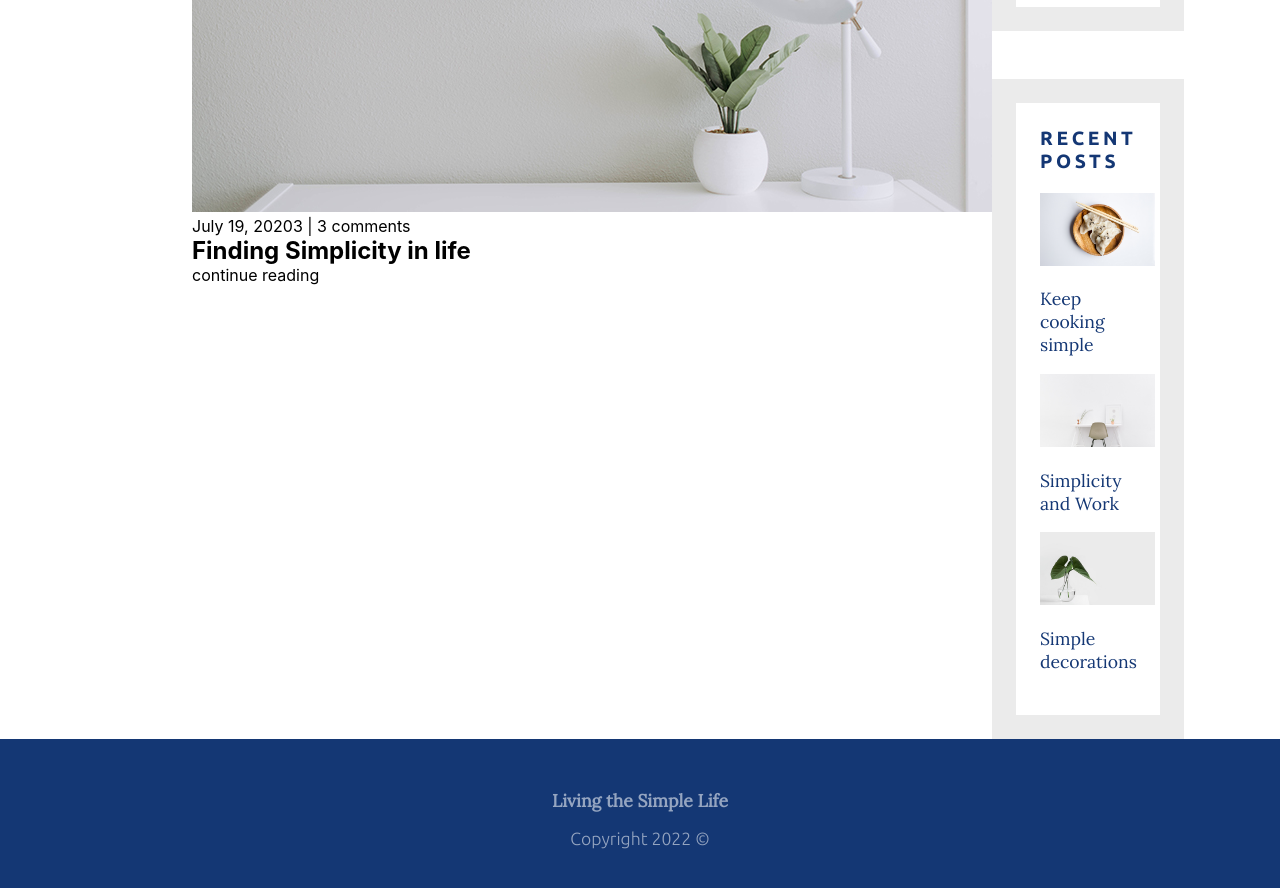
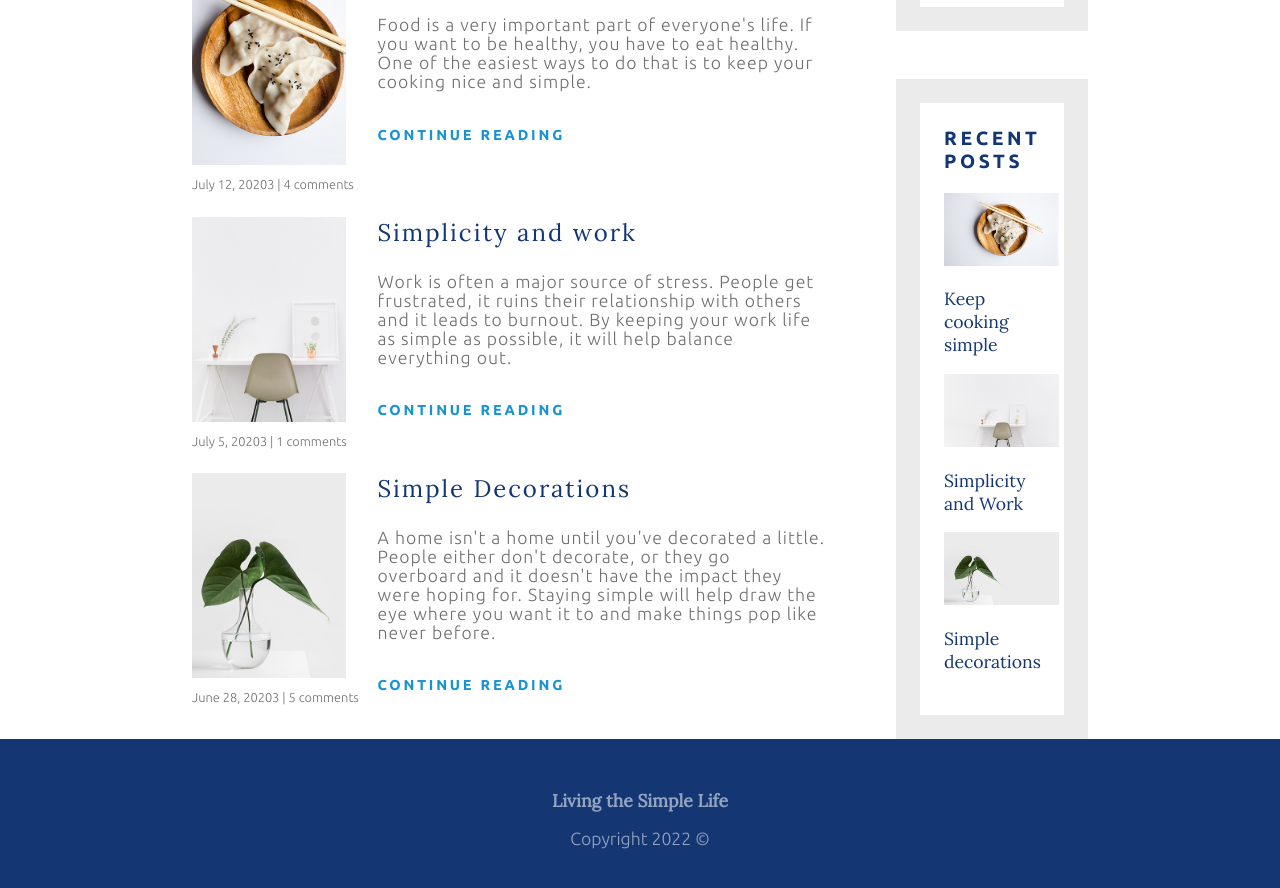
Before and after one commit to jeremydurden/simple-life-blog, a React (Create React App) app: page /recent in a window 1280 px wide. Shown: the part 520-1408 px from the top of the page. Built offline with nearby package versions, Linux system fonts and the light colour scheme.

Commit message:
styling the recent posts page and recent article component

```diff
--- a/src/Pages/Recent/Recent.jsx
+++ b/src/Pages/Recent/Recent.jsx
@@ -15,6 +15,7 @@ const Recent = () => {
         title={article.title}
         text={article.text}
         comments={article.comments}
+        identifier={article.class}
       />
     );
   });
--- a/src/components/RecentArticle/RecentArticle.css
+++ b/src/components/RecentArticle/RecentArticle.css
@@ -0,0 +1,62 @@
+.recent-article__container {
+    display: flex;
+    max-width: 50vw;
+}
+
+.recent-article__text-side {
+    display: flex;
+    flex-direction: column;
+    max-width: 35vw;
+}
+
+.recent-article__img {
+    height: 16vw;
+    max-width: 12vw;
+    object-fit: cover;
+    margin-right: 2em;
+    margin-bottom: .5em;
+}
+
+.image_deco {
+    object-position: 12%;
+}
+.image_life {
+    object-position: 55%;
+}
+
+.recent-article__title {
+    font-family: 'Lora', serif;
+    font-size: 1.5em;
+    letter-spacing: 2px;
+    font-weight: 300;
+    color: #143774;
+    margin-bottom: 1em;
+}
+
+.recent-article__text {
+    font-family: 'Ubuntu', sans-serif;
+    font-size: 1.1em;
+    letter-spacing: 1px;
+    font-weight: 300;
+    color: #707070;
+    margin-bottom: 2em;
+}
+
+.recent-article__continue {
+    font-family: 'Ubuntu', sans-serif;
+    font-size: .9em;
+    letter-spacing: 2.8px;
+    font-weight: 700;
+    text-transform: uppercase;
+    color: #1792D2;
+    cursor: pointer;
+}
+
+.recent-article__date {
+    font-family: 'Ubuntu', sans-serif;
+    font-size: .8em;
+    font-weight: 300;
+    color: #707070;
+    margin-bottom: 2em;
+
+}
--- a/src/components/RecentArticle/RecentArticle.jsx
+++ b/src/components/RecentArticle/RecentArticle.jsx
@@ -1,10 +1,14 @@
 import "./RecentArticle.css";
 
-const RecentArticle = ({ photo, date, title, text, comments }) => {
+const RecentArticle = ({ photo, date, title, text, comments, identifier }) => {
   return (
     <div className="recent-article__container">
       <div className="recent-article__image-side">
-        <img src={photo} alt="" className="recent-article__img" />
+        <img
+          src={photo}
+          alt=""
+          className={`recent-article__img ${identifier}`}
+        />
         <p className="recent-article__date">
           {date} | {comments} comments
         </p>
@@ -12,7 +16,7 @@ const RecentArticle = ({ photo, date, title, text, comments }) => {
       <div className="recent-article__text-side">
         <h2 className="recent-article__title">{title}</h2>
         <p className="recent-article__text">{text}</p>
-        <p>continue reading</p>
+        <p className="recent-article__continue">continue reading</p>
       </div>
     </div>
   );
--- a/src/data/data.js
+++ b/src/data/data.js
@@ -1,4 +1,7 @@
 import life from "../images/life.jpg";
+import food from "../images/food.jpg";
+import work from "../images/work.jpg";
+import deco from "../images/deco.jpg";
 
 const data = [
   {
@@ -6,6 +9,32 @@ const data = [
     date: "July 19, 20203",
     title: "Finding Simplicity in life",
     comments: "3",
+    text: "Life can get complicated really quickly, but it doesn't have to be! There are many ways to simplify your life, a few of which we've explored in the past. This week we're taking a bit of a approach though, in how you can find simplicity in the life you already living.",
+    class: "image_life",
+  },
+  {
+    photo: food,
+    date: "July 12, 20203",
+    title: "Keeping cooking simple",
+    comments: "4",
+    text: "Food is a very important part of everyone's life. If you want to be healthy, you have to eat healthy. One of the easiest ways to do that is to keep your cooking nice and simple.",
+    class: "image_food",
+  },
+  {
+    photo: work,
+    date: "July 5, 20203",
+    title: "Simplicity and work",
+    comments: "1",
+    text: "Work is often a major source of stress. People get frustrated, it ruins their relationship with others and it leads to burnout. By keeping your work life as simple as possible, it will help balance everything out. ",
+    class: "image_work",
+  },
+  {
+    photo: deco,
+    date: "June 28, 20203",
+    title: "Simple Decorations",
+    comments: "5",
+    text: "A home isn't a home until you've decorated a little. People either don't decorate, or they go overboard and it doesn't have the impact they were hoping for. Staying simple will help draw the eye where you want it to and make things pop like never before. ",
+    class: "image_deco",
   },
 ];
 
```
